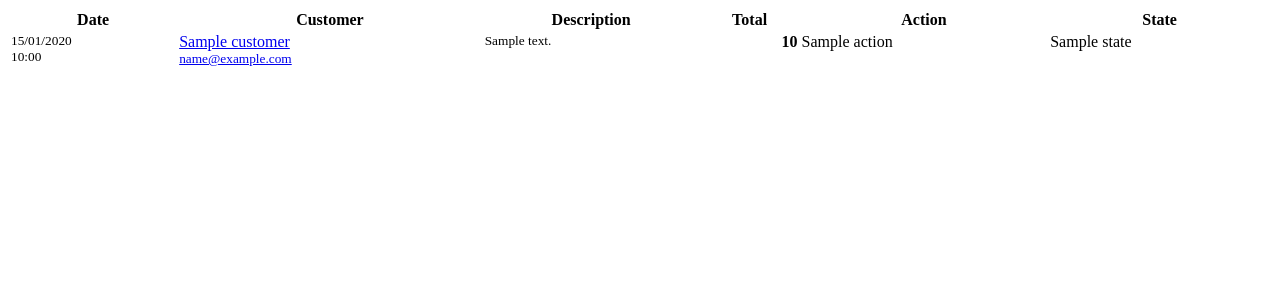
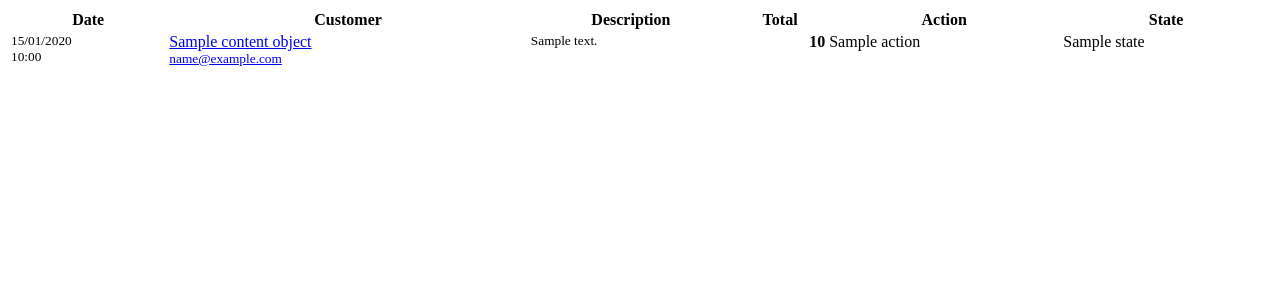
Before and after one commit to pkimber/checkout, a Django app: template checkout/templates/checkout/_checkout_list.html in a window 1280 px wide. Shown: the top 300 px of the page. Run offline with Django 3.2, Linux system fonts and the light colour scheme; the template is opened without the code that fills it: most values are stand-ins (such as "Sample title", 1, 10 or a date in 2020).

```diff
--- a/checkout/templates/checkout/_checkout_list.html
+++ b/checkout/templates/checkout/_checkout_list.html
@@ -22,15 +22,15 @@
         <td>
           {% if o.content_object_url %}
             <a href="{{ o.content_object_url }}">
-              {{ o.customer.name }}
+              {{ o.content_object.checkout_name }}
             </a>
           {% else %}
             {{ o.name }}
           {% endif %}
           <br />
           <small>
-            <a href="mailto:{{ o.customer.email }}">
-              {{ o.customer.email }}
+            <a href="mailto:{{ o.content_object.checkout_email }}">
+              {{ o.content_object.checkout_email }}
             </a>
           </small>
         </td>
```
Also changed, not shown: checkout/models.py (+4 -4 lines).
